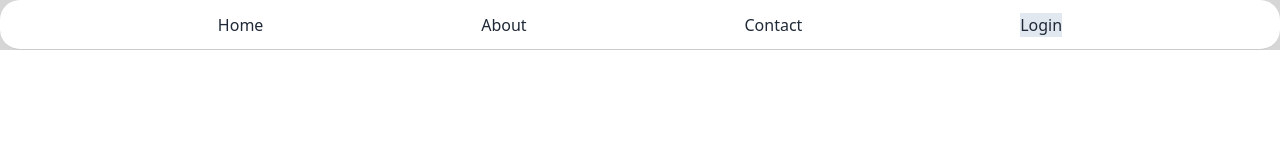
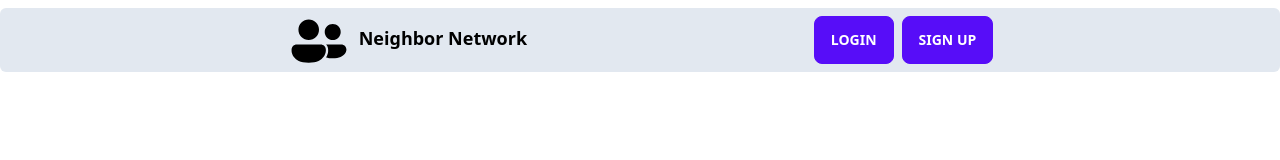
Before and after one commit to RangerDevv/NeighborNetwork, a website: page index.html in a window 1280 px wide. Drawn offline with nearby package versions, Linux system fonts and the light colour scheme; files that its build step writes are made by us from their sources.

Commit message:
added login page

```diff
--- a/index.css
+++ /dev/null
@@ -1,15 +0,0 @@
-body {
-    background-color: rgb(214, 214, 214);
-}
-
-#navbar {
-    background-color: rgb(255, 255, 255);
-    border-bottom: 1px solid rgb(204, 204, 204);
-    height: 50px;
-    width: 100%;
-    border-radius: 20px;
-    display: flex;
-    justify-content: space-evenly;
-    align-items: center;
-    flex-direction: row;
-}
--- a/index.html
+++ b/index.html
@@ -6,14 +6,18 @@
     <meta name="viewport" content="width=device-width, initial-scale=1.0">
     <title>Document</title>
     <link rel="stylesheet" href="./index.css">
-    <link rel="stylesheet" href="./dist/output.css"
+    <link rel="stylesheet" href="./dist/output.css">
 </head>
 <body>
-    <div id="navbar">
-        <a href="index.html">Home</a>
-        <a href="about.html">About</a>
-        <a href="contact.html">Contact</a>
-        <a><div id="LoginButton" class=" w-auto h-auto bg-slate-200"> <p>Login</p> </div></a>
+    <div id="navbar" class=" bg-slate-200 w-screen h-16 flex flex-row align-bottom justify-evenly rounded-md sticky mt-2">
+        <div class=" flex flex-row gap-x-2">
+        <image src="./Images/logo.svg">
+        <h2 class=" font-semibold text-lg pt-4 text-black">Neighbor Network</h2>
+        </div>
+        <div class=" flex flex-row gap-x-2  pt-2">
+            <a href="./pages/Login.html"><div id="LoginButton" class=" btn btn-primary"> <p>Login</p> </div></a>
+            <a><div id="LoginButton" class=" btn btn-primary"> <p>Sign Up</p> </div></a>
+        </div>
     </div>
 </body>
 </html>
--- /dev/null
+++ b/pages/Login.html
@@ -0,0 +1,25 @@
+<!DOCTYPE html>
+<html lang="en">
+<head>
+    <meta charset="UTF-8">
+    <meta http-equiv="X-UA-Compatible" content="IE=edge">
+    <meta name="viewport" content="width=device-width, initial-scale=1.0">
+    <title>Document</title>
+    <link rel="stylesheet" href="../dist/output.css"">
+</head>
+<body>
+    <div class=" flex justify-center pt-7">
+        <h1 class=" text-white text-7xl">Welcome Back!</h1>
+    </div>
+    <div class=" flex justify-center pt-36">
+        <div class=" bg-indigo-800 w-96 h-96 flex flex-col justify-center rounded-lg gap-y-9 pl-7">
+            <input type="text" class="bg-white outline-none w-80 text-black h-12 text-center text-xl rounded-lg" placeholder="Email">
+            <input type="password" class="bg-white outline-none w-80 text-black h-12 text-center text-xl rounded-lg" placeholder="Password">
+            <div class=" flex flex-row gap-x-32">
+                <a href="../index.html"><button class=" btn btn-error w-24 ">Back</button></a>
+                <button class=" btn btn-success w-24 ">Login</button>
+            </div>
+        </div>
+    </div>
+</body>
+</html>
--- a/tailwind.config.js
+++ b/tailwind.config.js
@@ -1,6 +1,6 @@
 /** @type {import('tailwindcss').Config} */
 module.exports = {
-  content: ["./index.html"],
+  content: ["./index.html", "./pages/**/*.html"],
   theme: {
     extend: {},
   },
```
Also changed, not shown: Images/logo.svg (added), dist/output.css.
